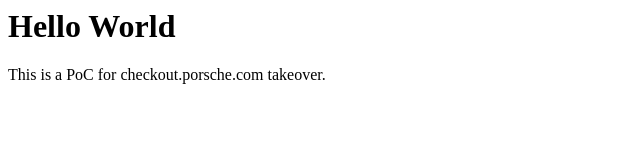
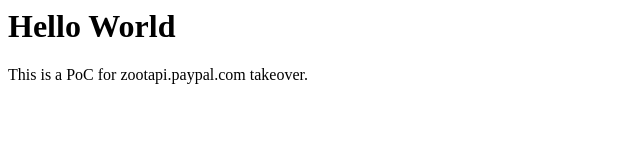
Before and after one commit to mostafamohamedmahmoudmourad/bug-bounty, a plain HTML site: page sub_Takeover.html in a window 1280 px wide. Shown: the full height of the page, 0-640 px from the left. Drawn offline with Linux system fonts and the light colour scheme.

Commit message:
Update sub_Takeover.html
Signed-off-by: Mostafa Mourad <104926692+mostafamohamedmahmoudmourad@users.noreply.github.com>

```diff
--- a/sub_Takeover.html
+++ b/sub_Takeover.html
@@ -5,6 +5,6 @@
   </head>
   <body>
     <h1>Hello World</h1>
-      <p>This is a PoC for checkout.porsche.com takeover.</p>
+      <p>This is a PoC for zootapi.paypal.com takeover.</p>
   </body>
 </html>
```
